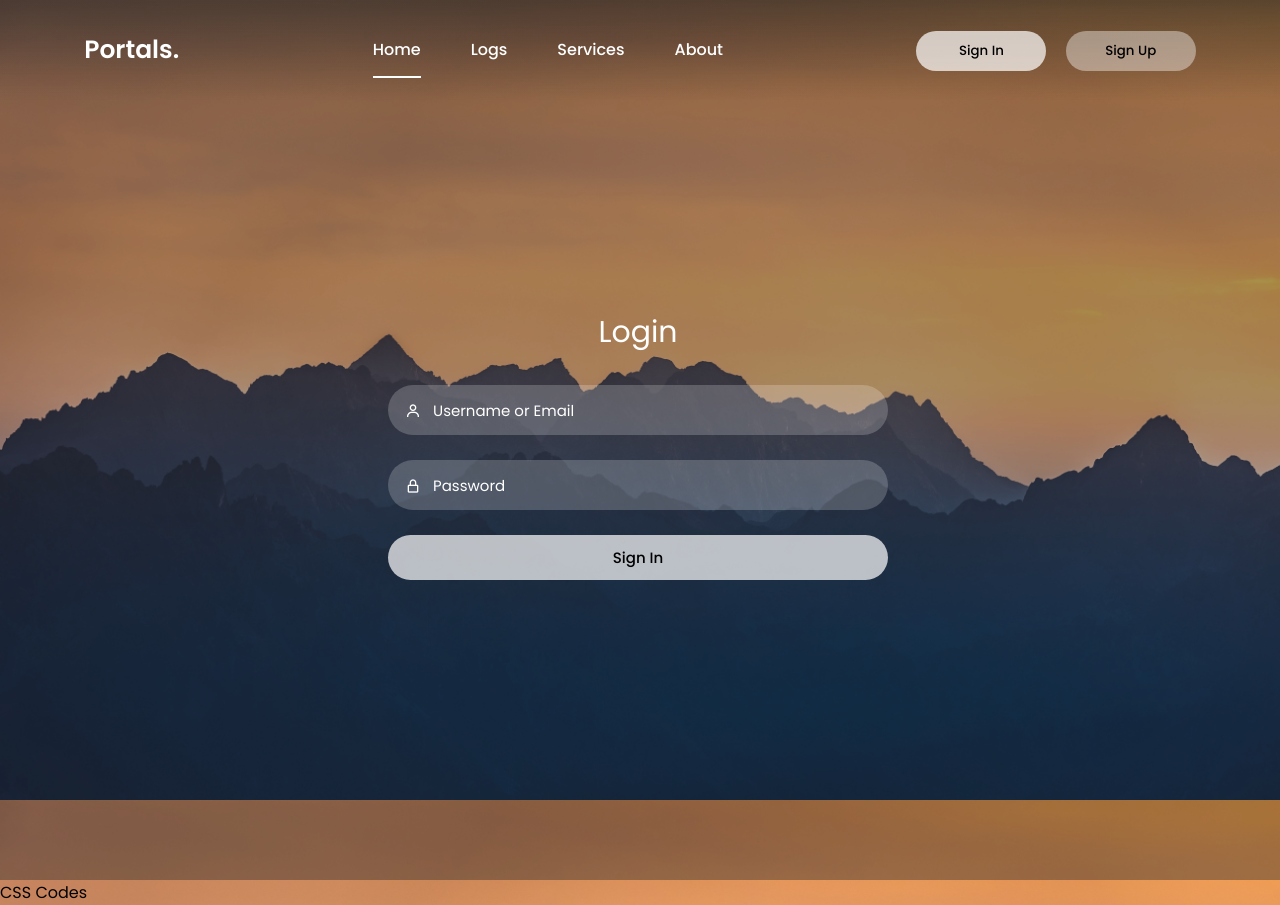
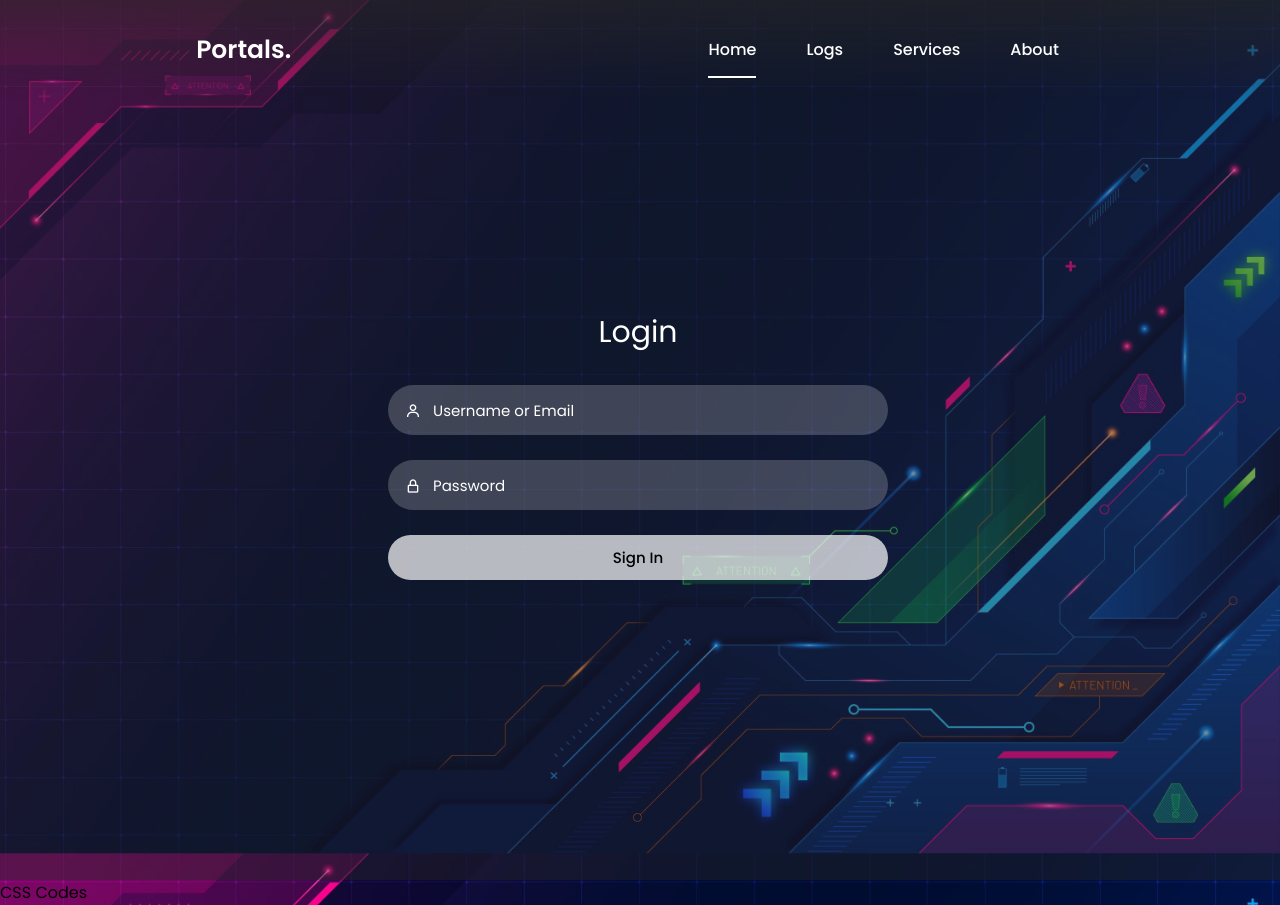
Before and after one commit to mara-Luc/Project, a PHP site: page / in a window 1280 px wide. Run offline with PHP 8.4, Linux system fonts and the light colour scheme.

Commit message:
more backgrounds less buttons

```diff
--- a/index.html
+++ b/index.html
@@ -22,6 +22,7 @@
                 <li><a href="#" class="link">About</a></li>
             </ul>
         </div>
+        <!--
         <div class="nav-button">
             <button class="btn white-btn" id="loginBtn" onclick="login()">Sign In</button>
             <button class="btn" id="registerBtn" onclick="register()">Sign Up</button>
@@ -29,6 +30,7 @@
         <div class="nav-menu-btn">
             <i class="bx bx-menu" onclick="myMenuFunction()"></i>
         </div>
+        -->
     </nav>
 <!----------------------------- Form box ----------------------------------->
     <div class="form-box">
--- a/style.css
+++ b/style.css
@@ -7,7 +7,7 @@
     font-family: 'Poppins', sans-serif;
 }
 body{
-    background: url("images/1.jpg");
+    background: url("images/5.jpg");
     background-size: cover;
     background-repeat: no-repeat;
     background-attachment: fixed;
```
Also changed, not shown: images/2.jpg (added), images/3.jpg (added), images/5.jpg (added), 1 other file.
